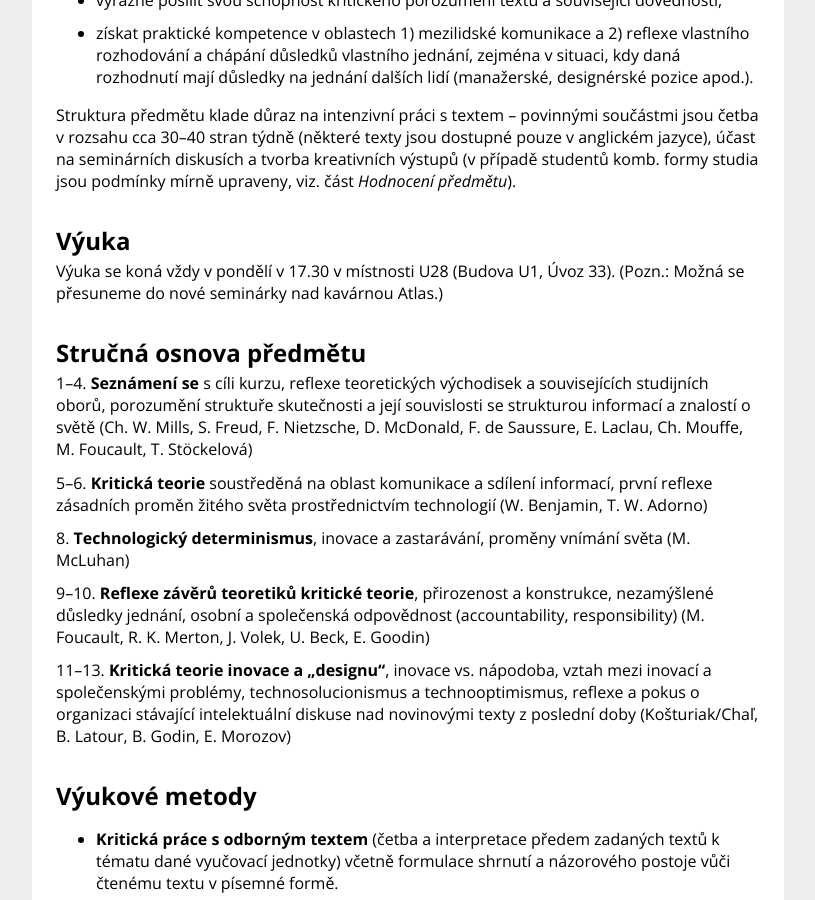
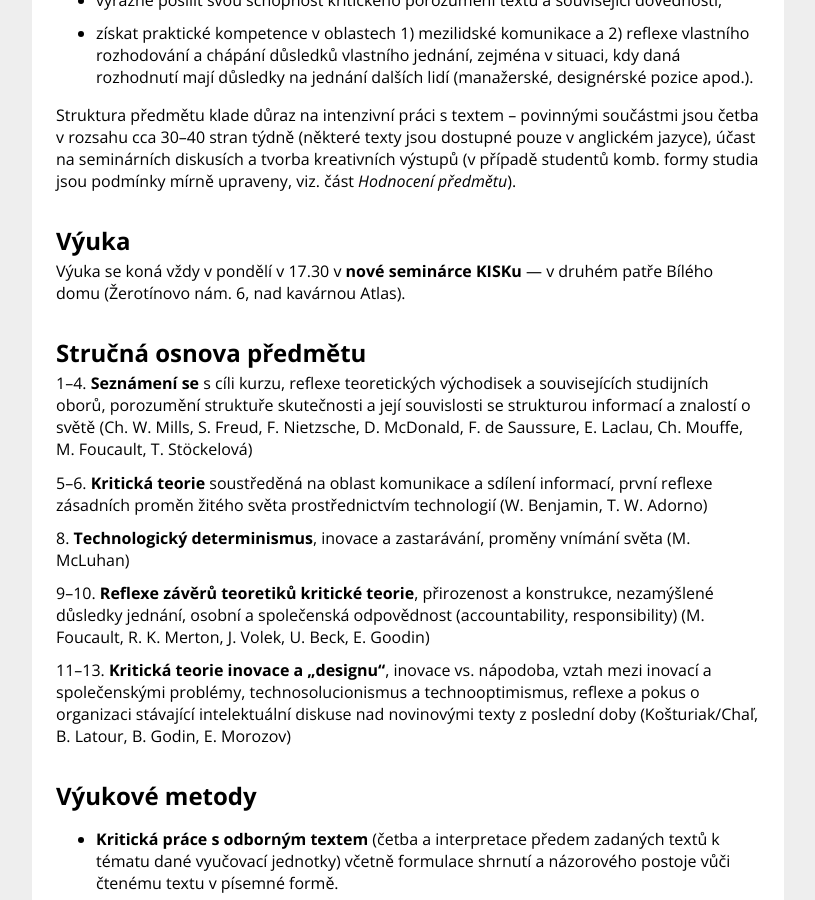
Before and after one commit to jan-martinek/ktai.peerb, a Jekyll site: the page built from index.md, in a window 1280 px wide and 900 px high, scrolled down 1261 px. Shown: the whole window, without its empty margins (232-1047 px from the left). Built offline with Jekyll 4.4.1, drawn with Linux system fonts in a browser that asks for light colours.

Commit message:
Room fixed

```diff
--- a/index.md
+++ b/index.md
@@ -48,7 +48,7 @@ Struktura předmětu klade důraz na intenzivní práci s textem – povinnými
 
 ## Výuka
 
-Výuka se koná vždy v pondělí v 17.30 v místnosti U28 (Budova U1, Úvoz 33). (Pozn.: Možná se přesuneme do nové seminárky nad kavárnou Atlas.)
+Výuka se koná vždy v pondělí v 17.30 v **nové seminárce KISKu** — v druhém patře Bílého domu (Žerotínovo nám. 6, nad kavárnou Atlas).
 
 
 ## Stručná osnova předmětu
```
